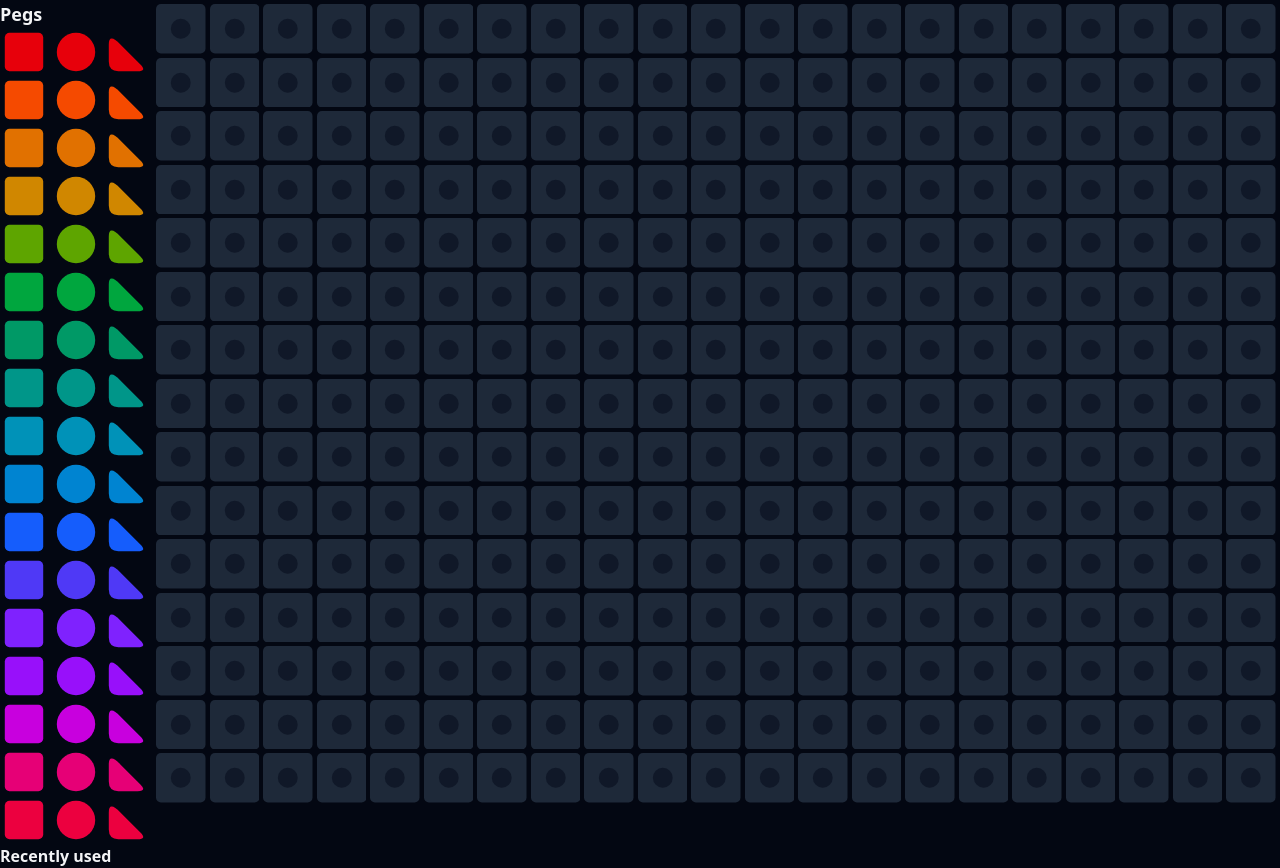
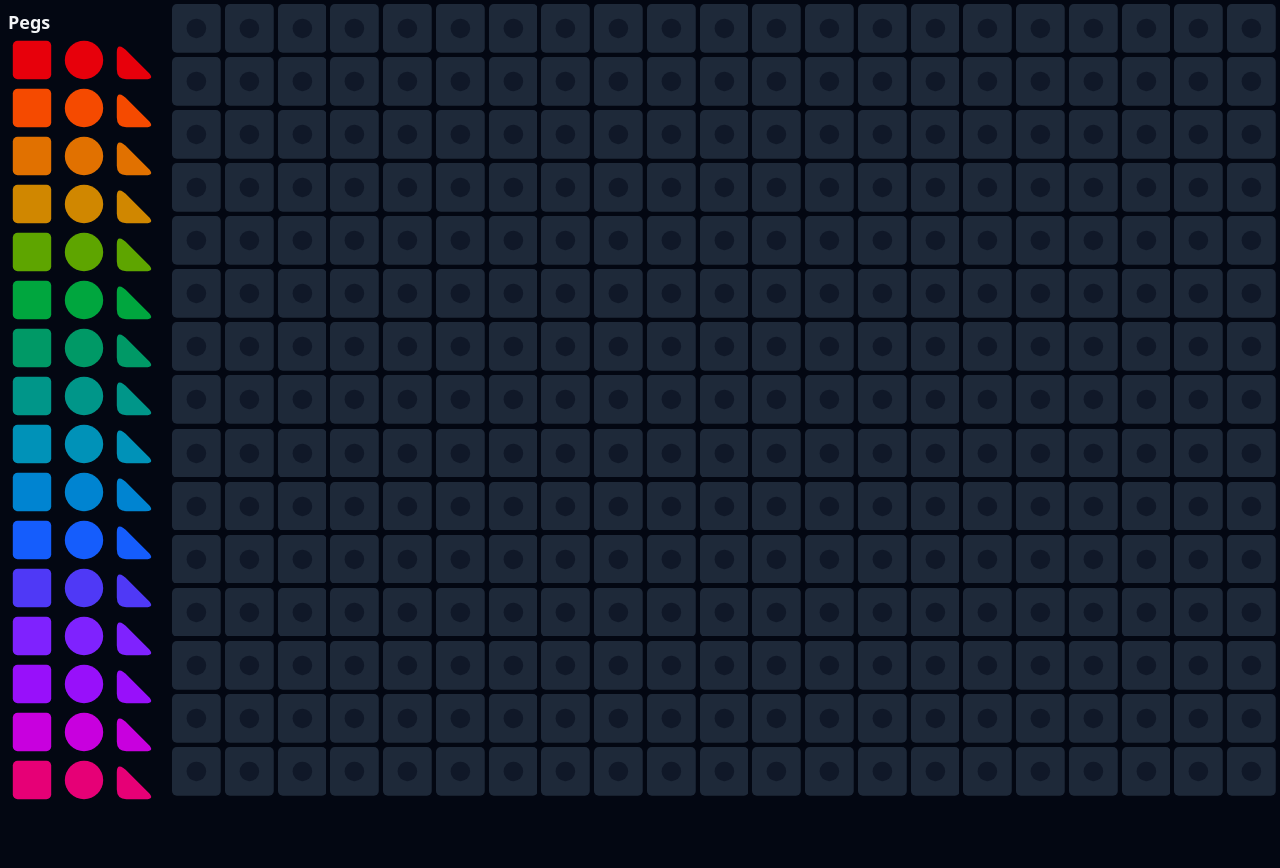
Before and after one commit to UCYT5040/peg-art, a SvelteKit app: page / in a window 1280 px wide. After the commit the page ends 800 px from the top, so only its background shows below. Built offline with nearby package versions, Linux system fonts and the light colour scheme.

Commit message:
Make the peg library scroll

```diff
--- a/src/routes/+page.svelte
+++ b/src/routes/+page.svelte
@@ -106,7 +106,7 @@
 <svelte:window onmousemove={mousemove} />
 
 <div class="flex h-screen w-full">
-	<div>
+	<div class="h-full overflow-y-auto p-2">
 		<h2 class="text-lg font-semibold">Pegs</h2>
 		{#each pegLibrary as row (row)}
 			<div class="flex gap-1">
@@ -144,11 +144,12 @@
 </div>
 
 {#if action}
-    <!-- Possibly move this to the script? -->
+	<!-- Possibly move this to the script? -->
 	{@const source = origin ? (origin === -1 ? librarySelection : pegHoles[origin]) : null}
 	{#if source}
-		<svg xmlns="http://www.w3.org/2000/svg"
-			class="pointer-events-none absolute w-12 h-12"
+		<svg
+			xmlns="http://www.w3.org/2000/svg"
+			class="pointer-events-none absolute h-12 w-12"
 			style="left: {mousePosition[0]}px; top: {mousePosition[1]}px;"
 			viewBox="0 0 100 100"
 		>
```
